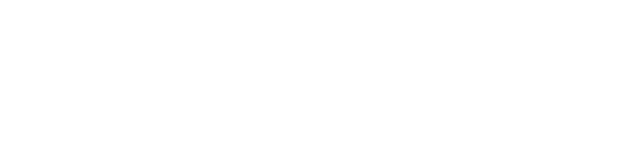
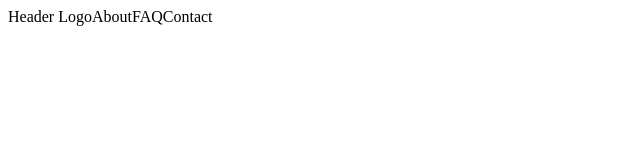
Before and after one commit to chanre/landing-page, a plain HTML site: page index.html in a window 1280 px wide. Shown: the whole page, without its empty margins (0-640 px from the left). Drawn offline with Linux system fonts and the light colour scheme.

Commit message:
Created CSS sheet + basic header

```diff
--- a/index.html
+++ b/index.html
@@ -5,8 +5,21 @@
     <meta http-equiv="X-UA-Compatible" content="IE=edge">
     <meta name="viewport" content="width=device-width, initial-scale=1.0">
     <title>Landing Page</title>
+    <link rel="stylesheet" href="styles.css">
 </head>
+
 <body>
-
+    <div class="header">
+        <div class="logo">
+            Header Logo
+        </div>
+        <div class="headerlinks">
+            <ul>
+                <li> About </li>
+                <li> FAQ </li>
+                <li> Contact </li>
+            </ul>
+        </div>
+    </div>
 </body>
 </html>
--- /dev/null
+++ b/styles.css
@@ -0,0 +1,13 @@
+.header {
+    display: flex;
+}
+
+ul {
+    display: flex;
+    margin: 0;
+    padding: 0;
+}
+
+ul {
+    list-style: none;
+}
```
